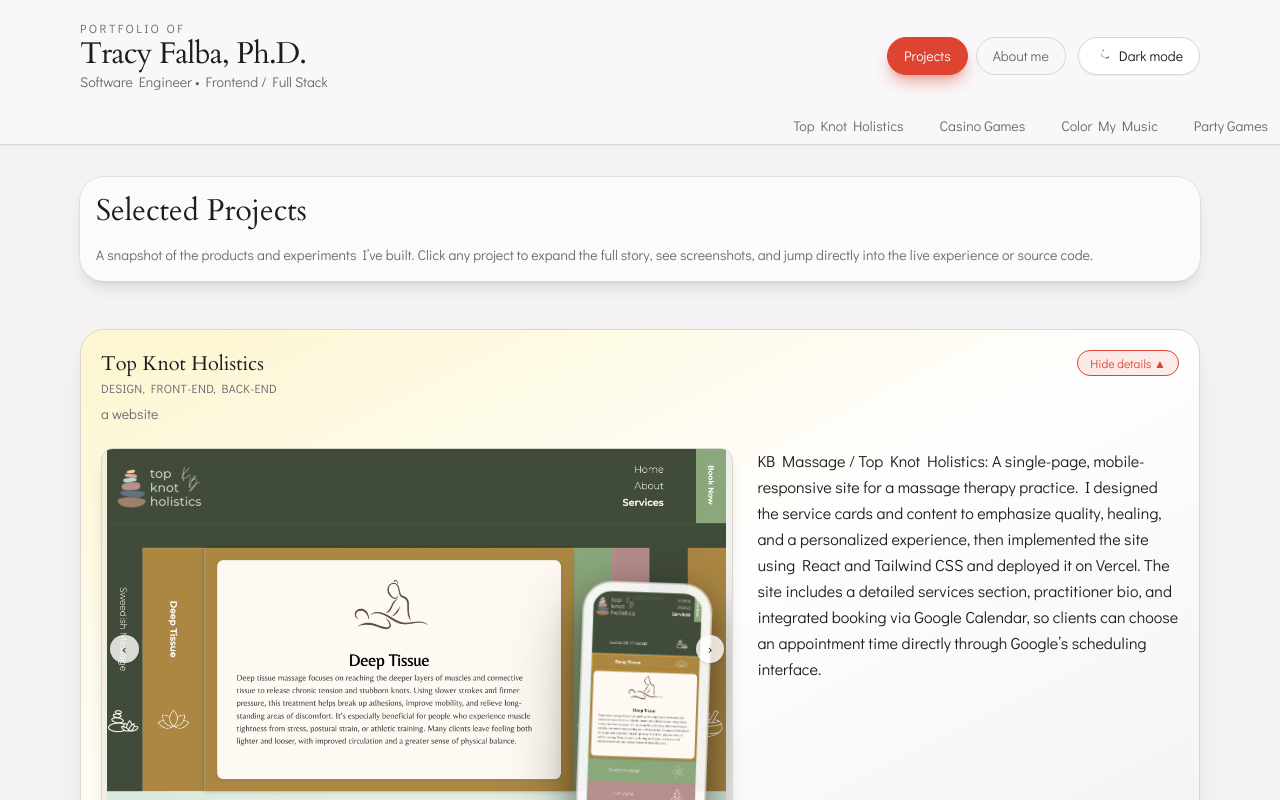
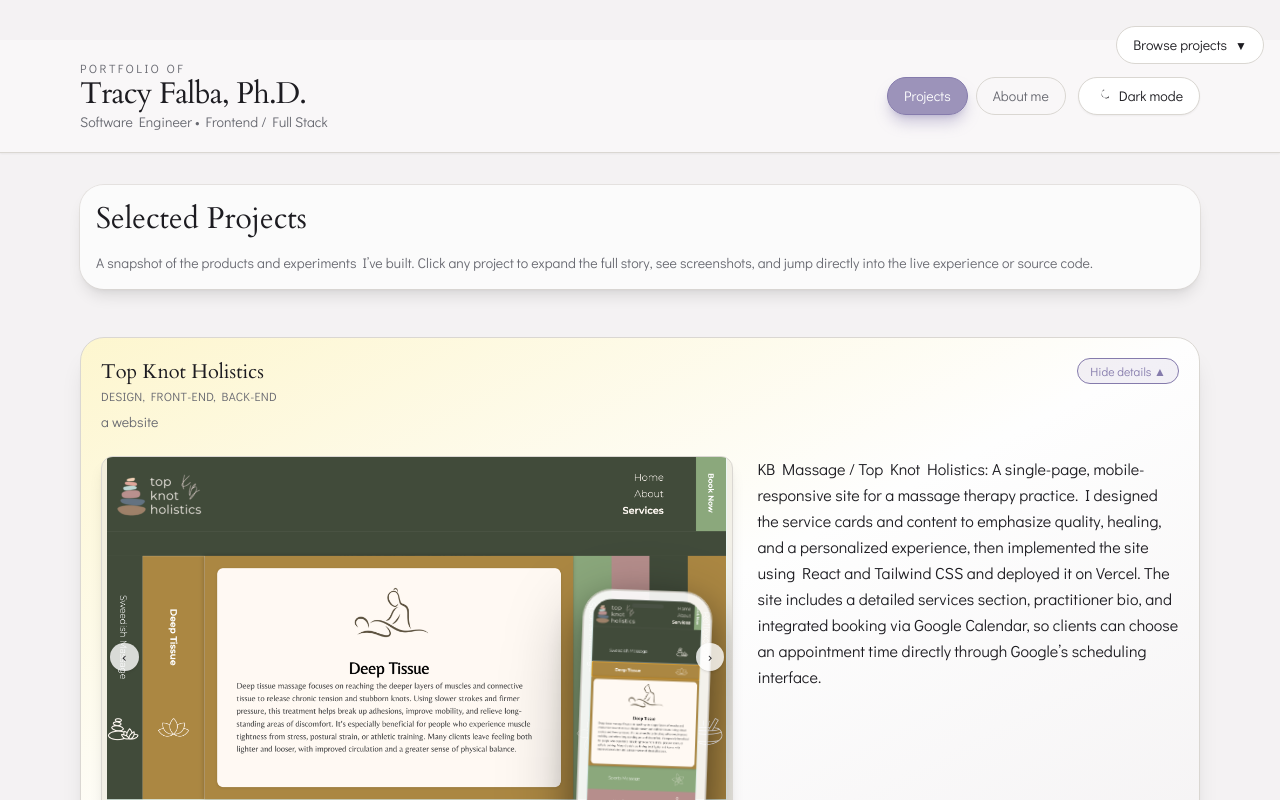
Before and after one commit to tfalba/portfolio-site, a React (Vite) app: page / in a window 1280 px wide. Shown: the top 800 px of the page. Built offline with nearby package versions, Linux system fonts and the light colour scheme.

Commit message:
header bar and light mode updates

```diff
--- a/src/App.tsx
+++ b/src/App.tsx
@@ -18,8 +18,8 @@ const navButtonClass = ({
   [
     "inline-flex items-center justify-center rounded-full border px-4 py-2 text-sm font-body font-medium transition focus-visible:outline focus-visible:outline-2 focus-visible:outline-offset-2 focus-visible:outline-accent",
     isActive
-      ? "border-accent bg-accent text-white shadow-lg shadow-accent/40"
-      : "border-border text-text-muted hover:border-accent hover:text-text",
+      ? "border-lightMode-lavender dark:border-brand-red/70 bg-lightMode-lavender/80 dark:bg-brand-red/70 text-white shadow-lg shadow-lightMode-lavender/40 dark:shadow-brand-red/40"
+      : "border-border text-text-muted hover:border-lightMode-lavender dark:hover:border-brand-red/70 hover:text-text",
   ].join(" ");
 
 const App: React.FC = () => {
@@ -34,6 +34,7 @@ const App: React.FC = () => {
       : "light";
   });
   const [openId, setOpenId] = useState<string | null>(projects[0]?.id ?? null);
+  const [projectMenuOpen, setProjectMenuOpen] = useState(false);
 
   const handleToggle = (id: string) => {
     setOpenId((prev) => (prev === id ? null : id));
@@ -50,6 +51,10 @@ const App: React.FC = () => {
     window.localStorage.setItem(THEME_STORAGE_KEY, theme);
   }, [theme]);
 
+  useEffect(() => {
+    setProjectMenuOpen(false);
+  }, [location.pathname]);
+
   const toggleTheme = () => {
     setTheme((prev) => (prev === "dark" ? "light" : "dark"));
   };
@@ -57,8 +62,8 @@ const App: React.FC = () => {
   return (
     <div className="min-h-screen bg-surface text-text">
       <header className="border-b border-border bg-surface-muted/90 text-text shadow-sm dark:bg-gradient-to-br dark:from-brand-green/20 dark:via-brand-black dark:to-brand-green/30">
-        <div className="mx-auto flex max-w-6xl flex-col gap-4 px-4 py-5 md:flex-row md:items-center md:justify-between">
-          <div>
+        <div className="mx-auto flex max-w-6xl flex-col gap-4 px-4 py-5 md:flex-row md:items-center md:justify-between mt-10">
+          <div className="flex-[1.3]">
             <p className="text-xs uppercase tracking-[0.2em] text-text-muted">
               Portfolio of
             </p>
@@ -70,7 +75,7 @@ const App: React.FC = () => {
             </p>
           </div>
 
-          <div className="flex flex-col gap-3 md:flex-row md:items-center md:justify-end">
+          <div className="flex flex-1 gap-3 md:flex-row items-center justify-end">
             <div className="flex flex-wrap gap-2">
               <NavLink to="/" className={navButtonClass}>
                 Projects
@@ -83,18 +88,51 @@ const App: React.FC = () => {
           </div>
         </div>
         {onProjectsRoute && (
-                  <nav className="mb-2 flex flex-wrap justify-end gap-3 text-sm font-body text-text-muted md:mb-1">
+          <div className="flex justify-end max-w-6xl px-4 mx-auto absolute top-[10px] right-0 py-4">
+            <div className="relative inline-block text-left">
+              <button
+                type="button"
+                onClick={() => setProjectMenuOpen((prev) => !prev)}
+                aria-haspopup="true"
+                aria-expanded={projectMenuOpen}
+                className="inline-flex items-center gap-2 rounded-full border border-border bg-surface-card px-4 py-2 text-sm font-medium text-text transition hover:border-accent hover:text-accent focus-visible:outline focus-visible:outline-2 focus-visible:outline-offset-2 focus-visible:outline-accent dark:bg-surface-muted"
+              >
+                Browse projects
+                <span
+                  className={`text-xs transition ${
+                    projectMenuOpen ? "rotate-180" : ""
+                  }`}
+                >
+                  ▼
+                </span>
+              </button>
+
+              <div
+                className={`absolute right-0 mt-2 w-60 origin-top-right rounded-2xl border border-border bg-surface-card/95 shadow-2xl ring-1 ring-border/40 transition ${
+                  projectMenuOpen
+                    ? "scale-100 opacity-100"
+                    : "pointer-events-none scale-95 opacity-0"
+                }`}
+              >
+                <nav className="py-2 text-sm font-body text-text">
                   {projects.map((project) => (
                     <a
                       key={project.id}
                       href={`#${project.id}`}
-                        onClick={() => handleToggle(project.id)}
-                        className="rounded-full px-3 py-1 transition hover:bg-accent/10 hover:text-text"
+                      onClick={() => {
+                        handleToggle(project.id);
+                        setProjectMenuOpen(false);
+                      }}
+                      className="flex items-center justify-between px-4 py-2 text-text-muted transition hover:bg-accent/10 hover:text-text"
                     >
                       {project.name}
+                      <span className="text-xs text-text-muted">↘</span>
                     </a>
                   ))}
                 </nav>
+              </div>
+            </div>
+          </div>
         )}
       </header>
 
--- a/src/components/ProjectSection.tsx
+++ b/src/components/ProjectSection.tsx
@@ -76,7 +76,7 @@ export const ProjectSection: React.FC<ProjectSectionProps> = ({
         <span
           className={`shrink-0 rounded-full border px-3 py-1 text-xs font-body transition ${
             isOpen
-              ? "border-accent bg-accent/10 text-accent"
+              ? "border-lightMode-lavender bg-lightMode-lavender/10 dark:border-accent dark:bg-accent/10 text-lightMode-lavender dark:text-accent"
               : "border-border bg-surface-muted/60 text-text-muted"
           }`}
         >
@@ -106,7 +106,7 @@ export const ProjectSection: React.FC<ProjectSectionProps> = ({
               <button
                 type="button"
                 onClick={() => onOpenLive(project)}
-                className="inline-flex items-center justify-center rounded-full bg-accent px-4 py-2 font-body font-medium text-white transition hover:bg-accent-soft focus-visible:outline focus-visible:outline-2 focus-visible:outline-offset-2 focus-visible:outline-accent"
+                className="inline-flex items-center justify-center rounded-full bg-lightMode-lavender dark:bg-brand-red px-4 py-2 font-body font-medium text-white transition hover:bg-accent-soft focus-visible:outline focus-visible:outline-2 focus-visible:outline-offset-2 focus-visible:outline-accent"
               >
                 View live site
               </button>
--- a/src/pages/ProjectsPage.tsx
+++ b/src/pages/ProjectsPage.tsx
@@ -1,5 +1,4 @@
 import { useState } from "react";
-import { useLocation } from "react-router-dom";
 import { ProjectSection, type Project } from "../components/ProjectSection";
 import type { CarouselImage } from "../components/ImageCarousel";
 import { projects } from "../data/projectData";
@@ -9,21 +8,13 @@ interface ProjectProps {
   handleToggle: (openId: string) => void;
 }
 
-export const ProjectsPage: React.FC<ProjectProps> = ({openId, handleToggle}) => {
-  const location = useLocation();
-  const onProjectsRoute = location.pathname === "/";
-
-//   const [openId, setOpenId] = useState<string | null>(projects[0]?.id ?? null);
+export const ProjectsPage: React.FC<ProjectProps> = ({ openId, handleToggle }) => {
   const [liveProject, setLiveProject] = useState<Project | null>(null);
   const [imagePreview, setImagePreview] = useState<{
     projectName: string;
     desktop?: CarouselImage;
     phone?: CarouselImage;
   } | null>(null);
-
-//   const handleToggle = (id: string) => {
-//     setOpenId((prev) => (prev === id ? null : id));
-//   };
 
   const handleOpenLive = (project: Project) => {
     setLiveProject(project);
@@ -47,20 +38,6 @@ export const ProjectsPage: React.FC<ProjectProps> = ({openId, handleToggle}) =>
   return (
     <>
       <section className="mb-4 max-w-6xl space-y-4 rounded-3xl bg-surface-card/70 p-4 text-text shadow-lg ring-1 ring-border/60 dark:bg-transparent dark:shadow-none dark:ring-0">
-        {/* {onProjectsRoute && (
-          <nav className="mb-2 flex flex-wrap justify-end gap-3 text-sm font-body text-text-muted md:mb-1">
-            {projects.map((project) => (
-              <a
-                key={project.id}
-                href={`#${project.id}`}
-                onClick={() => handleToggle(project.id)}
-                className="rounded-full px-3 py-1 transition hover:bg-accent/10 hover:text-text"
-              >
-                {project.name}
-              </a>
-            ))}
-          </nav>
-        )} */}
         <h2 className="text-3xl font-heading text-text">
           Selected Projects
         </h2>
```
Lines whose indentation alone changed are shown as unchanged.
